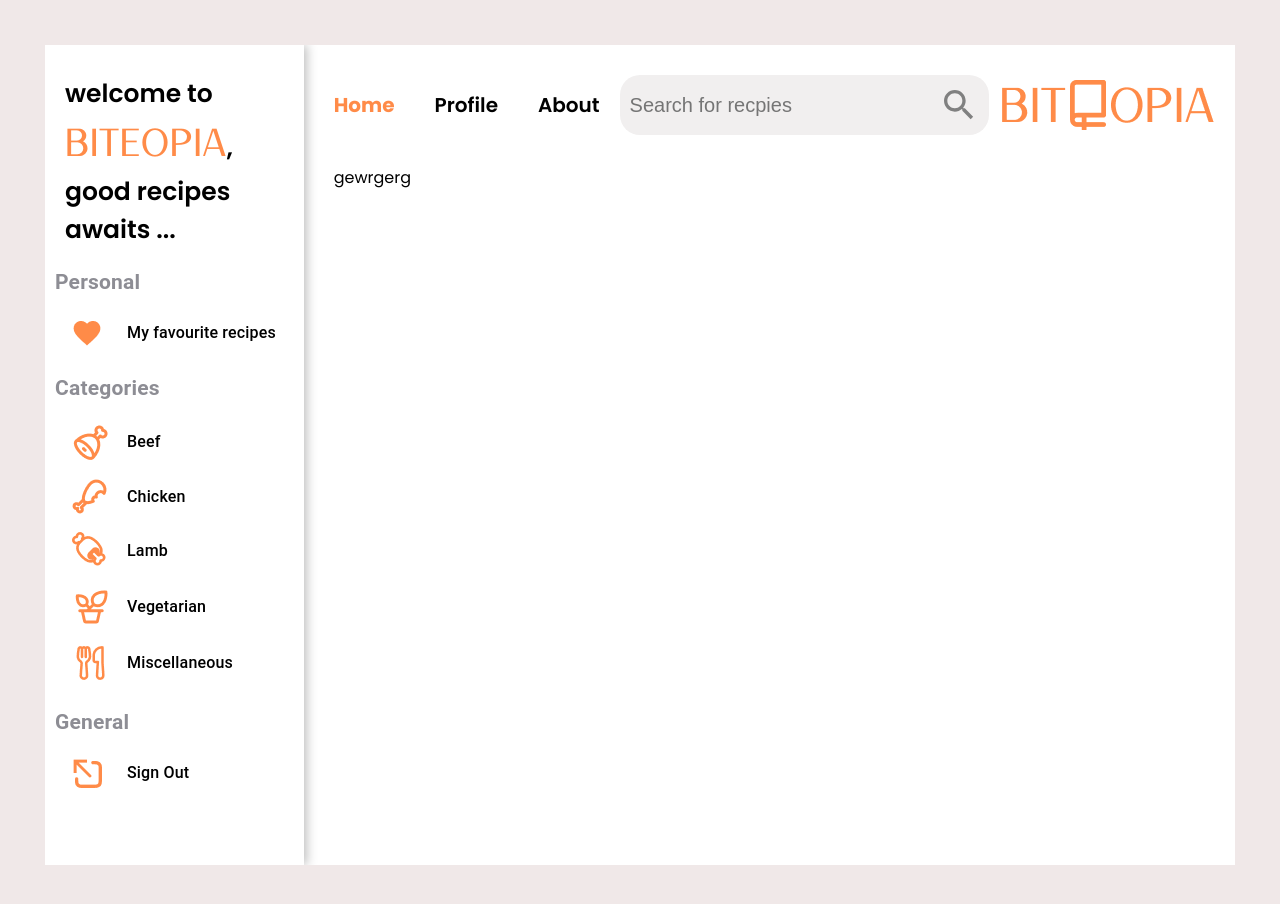
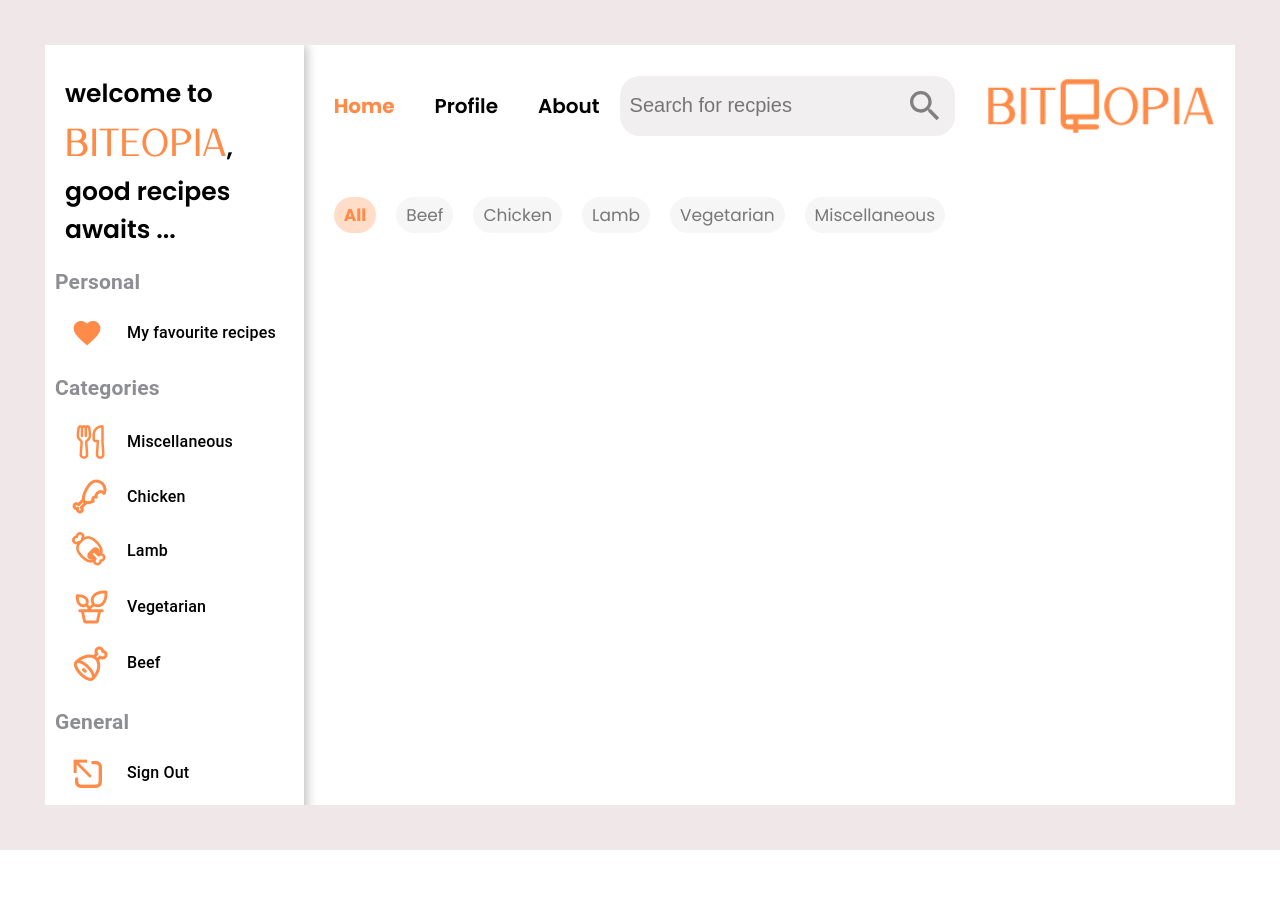
Before and after one commit to ACICT-DEPI/ONL1_SWD2_S1e-DepiDeals, a React (Create React App) app: page /Home in a window 1280 px wide. Shown: the top 904 px of the page. After the commit the page ends 850 px from the top, so only its background shows below. Built offline with nearby package versions, Linux system fonts and the light colour scheme.

Commit message:
start with layouts and responsive

```diff
--- a/src/App.css
+++ b/src/App.css
@@ -31,3 +31,21 @@ button {
   color: inherit; /* blue colors for links too */
   text-decoration: inherit; /* no underline */
 }
+
+#ologo {
+  width: 200px;
+}
+
+@media only screen and (min-width: 500px) {
+  /* For tablets: */
+  #ologo {
+    width: 180px;
+  }
+}
+
+@media only screen and (min-width: 768px) {
+  /* For desktop: */
+  #ologo {
+    width: 230px;
+  }
+}
--- a/src/App.jsx
+++ b/src/App.jsx
@@ -33,9 +33,9 @@ export default function App() {
           sx={{
             marginRight: "20px",
             width: "27%",
-            display: {xs:"none", md: stat === "/" ? "none" : "block" },
+            display: { xs: "none", md: stat === "/" ? "none" : "block" },
           }}>
-          <List />
+          <List toggleDrawer={() => {}} />
         </Box>
         <Box sx={{ width: "100%", display: "flex", flexDirection: "column" }}>
           <Box
--- /dev/null
+++ b/src/components/Home/Filter.css
@@ -0,0 +1,57 @@
+.tabs-container {
+  width: 100%;
+  display: flex;
+  justify-content: center;
+  padding: 10px 0px;
+}
+
+.tabs {
+  display: flex;
+  justify-content: space-around;
+  width: 100%;
+}
+
+.tab {
+  display: flex;
+  justify-content: center;
+  align-items: center;
+  max-height: 20px;
+  padding: 8px 10px;
+  cursor: pointer;
+  border-radius: 15px;
+  color: #787777;
+  background-color: #f6f6f6;
+  transition: background-color 0.3s;
+  font-size: 10px;
+}
+
+.tab.selected {
+  background-color: #ffddc9;
+  color: #ff8b48;
+}
+
+@media (max-width: 370px) {
+  .tabs {
+    flex-wrap: wrap;
+    gap: 10px;
+    justify-content: start;
+  }
+}
+
+@media (min-width: 450px) and (max-width: 670px) {
+  .tab {
+    border-radius: 20px;
+    font-size: 13px;
+  }
+}
+
+@media (min-width: 670px) {
+  .tab {
+    border-radius: 25px;
+    font-size: 17px;
+  }
+  .tabs {
+    justify-content: start;
+    gap: 20px;
+  }
+}
--- /dev/null
+++ b/src/components/Home/Filter.jsx
@@ -0,0 +1,59 @@
+import React, { useState } from "react";
+import "./Filter.css";
+
+
+export default function Filter() {
+  const [selectedTab, setSelectedTab] = useState("All");
+
+  function handleTabClick(i) {
+    setSelectedTab(i);
+
+  }
+
+  function Tab({ label, isSelected, onClick }) {
+    return (
+      <div className={`tab ${isSelected ? "selected" : ""}`} onClick={onClick}>
+        {label}
+      </div>
+    );
+  }
+  return (
+    <div className="tabs-container">
+      <div className="tabs">
+        <Tab
+          label="All"
+          isSelected={selectedTab === "All"}
+          onClick={() => handleTabClick("All")}
+        />
+
+        <Tab
+          label="Beef"
+          isSelected={selectedTab === "Beef"}
+          onClick={() => handleTabClick("Beef")}
+        />
+
+        <Tab
+          label="Chicken"
+          isSelected={selectedTab === "Chicken"}
+          onClick={() => handleTabClick("Chicken")}
+        />
+        <Tab
+          label="Lamb"
+          isSelected={selectedTab === "Lamb"}
+          onClick={() => handleTabClick("Lamb")}
+        />
+        <Tab
+          label="Vegetarian"
+          isSelected={selectedTab === "Vegetarian"}
+          onClick={() => handleTabClick("Vegetarian")}
+        />
+
+        <Tab
+          label="Miscellaneous"
+          isSelected={selectedTab === "Miscellaneous"}
+          onClick={() => handleTabClick("Miscellaneous")}
+        />
+      </div>
+    </div>
+  );
+}
--- a/src/components/Home/Home.jsx
+++ b/src/components/Home/Home.jsx
@@ -1,6 +1,31 @@
 import React from "react";
-
+import Filter from "./Filter";
+import SearchBar from "../Layouts/SearchBar";
+import { Box, Typography } from "@mui/material";
 
 export default function Home() {
-  return <div style={{ paddingLeft: "20px" }}>gewrgerg</div>;
+  return (
+    <Box
+      sx={{
+        margin: "20px",
+        display: "flex",
+        flexDirection: "column",
+        justifyContent: "center",
+        alignItems: "center",
+      }}>
+      <Box sx={{marginBottom:"20px", minWidth: "100%", display: { xs: "block", md: "none" } }}>
+        <Typography sx={{ color: "#A1A0A0", fontSize: "20px" }}>
+          Welcome to Biteopia
+        </Typography>
+        <Typography sx={{ fontWeight: "700", fontSize: "30px" }}>
+          what's in your mind for today
+        </Typography>
+      </Box>
+
+      <Box sx={{ minWidth: "100%", display: { xs: "block", md: "none" } }}>
+        <SearchBar phone={true} />
+      </Box>
+      <Filter />
+    </Box>
+  );
 }
--- a/src/components/Layouts/List.jsx
+++ b/src/components/Layouts/List.jsx
@@ -7,15 +7,15 @@ import ListItemIcon from "@mui/material/ListItemIcon";
 import ListItemText from "@mui/material/ListItemText";
 import { Link } from "react-router-dom";
 
-export default function LList() {
+export default function LList({ toggleDrawer }) {
   return (
     <Box
       sx={{
         boxShadow: "3px 0px 10px rgba(0,0,0,0.25)",
         paddingTop: "20px",
         paddingLeft: "10px",
-        width: { xs: "300px",sm:"400px", md: "100%" },
-        height: "100vh",
+        width: { xs: "300px", sm: "400px", md: "100%" },
+        minHeight: "150%",
       }}>
       <Box
         sx={{
@@ -25,7 +25,7 @@ export default function LList() {
           textAlign: "left",
           width: "90%",
         }}>
-        welcome to
+        welcome to {" "}
         <Typography
           sx={{
             fontSize: { xs: "30px", md: "40px" },
@@ -39,6 +39,51 @@ export default function LList() {
         , good recipes awaits ...
       </Box>
 
+      <List sx={{ display: { xs: "", lg: "none" } }}>
+        <Typography
+          sx={{
+            fontWeight: "700",
+            fontSize: "21px",
+            marginBottom: "10px",
+            color: "#8D8D94",
+          }}>
+          General
+        </Typography>
+        {/* ========================================================= */}
+        <Link to={"/Home"} className="llink">
+          <ListItemButton onClick={() => toggleDrawer()}>
+            <ListItemIcon>
+              <img src="icons/Home.png" alt="" />
+            </ListItemIcon>
+            <ListItemText>
+              <div className="llink"> Home</div>
+            </ListItemText>
+          </ListItemButton>
+        </Link>
+        {/* ========================================================= */}
+        <Link to={"/About"} className="llink">
+          <ListItemButton onClick={() => toggleDrawer()}>
+            <ListItemIcon>
+              <img src="icons/About.png" alt="" />
+            </ListItemIcon>
+            <ListItemText>
+              <div className="llink"> About</div>
+            </ListItemText>
+          </ListItemButton>
+        </Link>
+        {/* ========================================================= */}
+        <Link to={"/"} className="llink">
+          <ListItemButton onClick={() => toggleDrawer()}>
+            <ListItemIcon>
+              <img src="icons/signout.png" alt="" />
+            </ListItemIcon>
+            <ListItemText>
+              <div className="llink"> Sign Out</div>
+            </ListItemText>
+          </ListItemButton>
+        </Link>
+      </List>
+
       <List>
         <Typography
           sx={{
@@ -50,7 +95,7 @@ export default function LList() {
           Personal
         </Typography>
         {/* ========================================================= */}
-        <ListItemButton>
+        <ListItemButton onClick={() => toggleDrawer()}>
           <ListItemIcon>
             <img src="icons/heart.png" alt="" />
           </ListItemIcon>
@@ -71,16 +116,18 @@ export default function LList() {
           Categories
         </Typography>
         {/* ========================================================= */}
-        <ListItemButton>
+
+        <ListItemButton onClick={() => toggleDrawer()}>
           <ListItemIcon>
-            <img src="icons/beef.png" alt="" />
+            <img src="icons/mis.png" alt="" />
           </ListItemIcon>
           <ListItemText>
-            <Link className="llink">Beef</Link>
+            <Link className="llink"> Miscellaneous</Link>
           </ListItemText>
         </ListItemButton>
+
         {/* ========================================================= */}
-        <ListItemButton>
+        <ListItemButton onClick={() => toggleDrawer()}>
           <ListItemIcon>
             <img src="icons/chicken.png" alt="" />
           </ListItemIcon>
@@ -89,7 +136,7 @@ export default function LList() {
           </ListItemText>
         </ListItemButton>
         {/* ========================================================= */}
-        <ListItemButton>
+        <ListItemButton onClick={() => toggleDrawer()}>
           <ListItemIcon>
             <img src="icons/lamb.png" alt="" />
           </ListItemIcon>
@@ -98,7 +145,7 @@ export default function LList() {
           </ListItemText>
         </ListItemButton>
         {/* ========================================================= */}
-        <ListItemButton>
+        <ListItemButton onClick={() => toggleDrawer()}>
           <ListItemIcon>
             <img src="icons/vege.png" alt="" />
           </ListItemIcon>
@@ -107,17 +154,17 @@ export default function LList() {
           </ListItemText>
         </ListItemButton>
         {/* ========================================================= */}
-        <ListItemButton>
+        <ListItemButton onClick={() => toggleDrawer()}>
           <ListItemIcon>
-            <img src="icons/mis.png" alt="" />
+            <img src="icons/beef.png" alt="" />
           </ListItemIcon>
           <ListItemText>
-            <Link className="llink"> Miscellaneous</Link>
+            <Link className="llink">Beef</Link>
           </ListItemText>
         </ListItemButton>
       </List>
       {/* ============================================================================================================ */}
-      <List>
+      <List sx={{ display: { xs: "none", lg: "block" } }}>
         <Typography
           sx={{
             fontWeight: "700",
@@ -128,7 +175,7 @@ export default function LList() {
           General
         </Typography>
         {/* ========================================================= */}
-        <ListItemButton>
+        <ListItemButton onClick={() => toggleDrawer()}>
           <ListItemIcon>
             <img src="icons/signout.png" alt="" />
           </ListItemIcon>
--- a/src/components/Layouts/Nav.jsx
+++ b/src/components/Layouts/Nav.jsx
@@ -13,7 +13,7 @@ export default function Nav() {
   return (
     <Box
       sx={{
-        display: { xs: "none", md: "flex" },
+        display: { xs: "none", lg: "flex" },
         alignItems: "center",
         justifyContent: "center",
         gap: "40px",
--- /dev/null
+++ b/src/components/Layouts/SearchBar.jsx
@@ -0,0 +1,40 @@
+import Box from "@mui/material/Box";
+import React from "react";
+import SearchIcon from "@mui/icons-material/Search";
+
+export default function SearchBar({ phone }) {
+  return (
+    <Box
+      sx={{
+        display: { xs: phone ? "flex" : "none", md: "flex" },
+        justifyContent:"center",
+        alignItems: "center",
+        flex: 1,
+        position: "relative",
+      }}>
+      <input
+        style={{
+          width: "100%",
+          borderRadius: "20px",
+          fontSize: "20px",
+          padding: "10px",
+          border: "none",
+          height: "40px",
+          backgroundColor: "#F1EFEF",
+          color: "#787777",
+        }}
+        placeholder="Search for recpies"
+      />
+
+      <SearchIcon
+        sx={{
+          position: "absolute",
+          right: "10px",
+          top: "10px",
+          fontSize: "40px",
+          color: "gray",
+        }}
+      />
+    </Box>
+  );
+}
--- a/src/components/Layouts/Top.jsx
+++ b/src/components/Layouts/Top.jsx
@@ -1,8 +1,8 @@
 import Box from "@mui/material/Box";
 import React from "react";
 import Nav from "./Nav";
-import SearchIcon from "@mui/icons-material/Search";
 import Drawer from "./Drawer";
+import SearchBar from "./SearchBar";
 
 export default function Top() {
   return (
@@ -20,37 +20,14 @@ export default function Top() {
         }}>
         <Drawer />
         <Nav></Nav>
-        <Box
-          sx={{
-            display: { xs: "none", md: "block" },
-            flex: 1,
-            position: "relative",
-          }}>
-          <input
-            style={{
-              width: "100%",
-              borderRadius: "20px",
-              fontSize: "20px",
-              padding: "10px",
-              border: "none",
-              height: "40px",
-              backgroundColor: "#F1EFEF",
-              color: "#787777",
-            }}
-            placeholder="Search for recpies"
-          />
+        <SearchBar />
 
-          <SearchIcon
-            sx={{
-              position: "absolute",
-              right: "-10px",
-              top: "10px",
-              fontSize: "40px",
-              color: "gray",
-            }}
-          />
-        </Box>
-        <img style={{ marginLeft: "10px" }} src="/ologo.png" alt="logo" />
+        <img
+          style={{ marginLeft: "10px" }}
+          id="ologo"
+          src="/ologo.png"
+          alt="logo"
+        />
       </Box>
     </>
   );
```
Also changed, not shown: src/components/Layouts/Drawer.jsx (+8 -2 lines), public/Icons/About.png (added), public/Icons/home.png (added).
